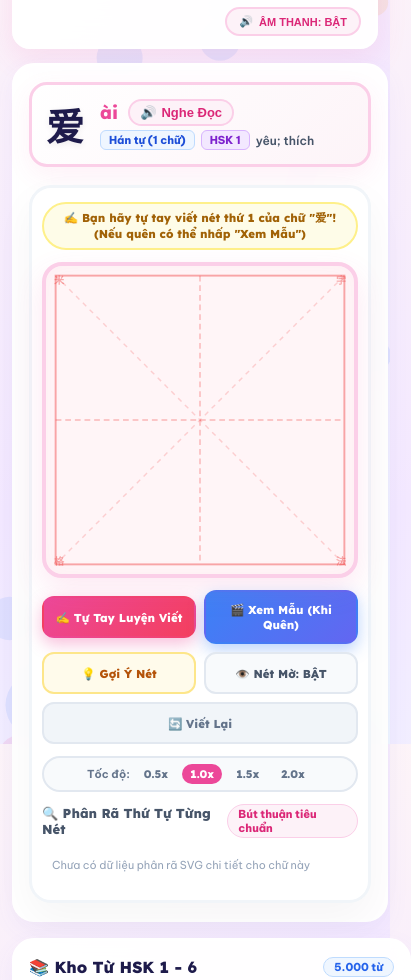
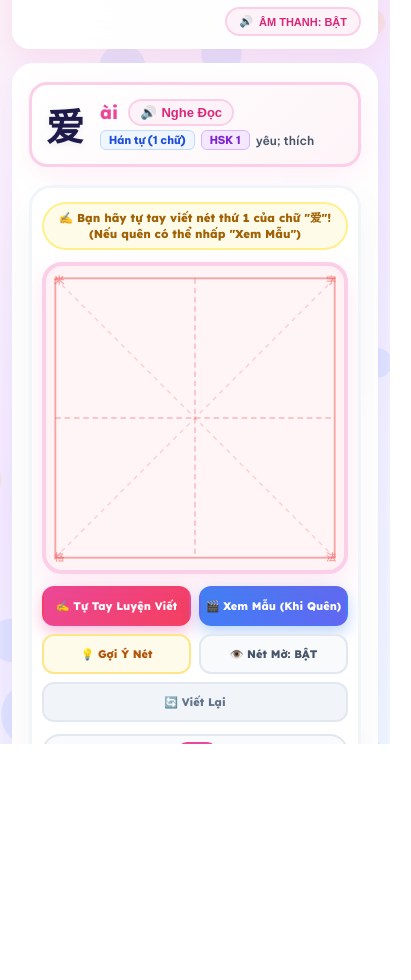
Before and after one commit to LeQuangKhai99/CyberpunkChina, a plain HTML site: page hanzi-stroke.html in a window 390 px wide. Shown: the part 100-1080 px from the top of the page, 411 px wide, since content can reach past the window. After the commit the page ends 844 px from the top, so only its background shows below. Drawn offline with nearby package versions, Linux system fonts and the light colour scheme; no server answers.

Commit message:
fix(mobile): resolve horizontal overflow and card clipping on mobile screens

```diff
--- a/hanzi-stroke.css
+++ b/hanzi-stroke.css
@@ -21,14 +21,23 @@
   --font-cjk: 'Noto Sans SC', 'PingFang SC', 'Microsoft YaHei', sans-serif;
 }
 
-body.hs-body {
+*, *::before, *::after {
+  box-sizing: border-box;
+}
+
+html, body.hs-body {
   margin: 0;
   padding: 0;
   min-height: 100vh;
+  max-width: 100vw;
+  overflow-x: hidden;
+  box-sizing: border-box;
+}
+
+body.hs-body {
   background: linear-gradient(135deg, #fdf4f8 0%, #f3e8ff 50%, #eff6ff 100%);
   font-family: var(--font-main);
   color: #1e1b4b;
-  overflow-x: hidden;
   -webkit-font-smoothing: antialiased;
   -moz-osx-font-smoothing: grayscale;
   text-rendering: optimizeLegibility;
@@ -38,8 +47,8 @@ body.hs-body {
   position: fixed;
   top: 0;
   left: 0;
-  width: 100%;
-  height: 100%;
+  width: 100vw;
+  height: 100vh;
   pointer-events: none;
   z-index: 0;
 }
@@ -47,12 +56,15 @@ body.hs-body {
 .hs-container {
   position: relative;
   z-index: 1;
+  width: 100%;
   max-width: 1480px;
   margin: 0 auto;
   padding: 16px 24px 48px;
   display: flex;
   flex-direction: column;
   gap: 20px;
+  box-sizing: border-box;
+  min-width: 0;
 }
 
 /* --------------------------------------------------------------------------
@@ -179,6 +191,10 @@ body.hs-body {
   grid-template-columns: 340px 1fr 320px;
   gap: 20px;
   align-items: start;
+  width: 100%;
+  max-width: 100%;
+  box-sizing: border-box;
+  min-width: 0;
 }
 
 @media (max-width: 1200px) {
@@ -195,15 +211,27 @@ body.hs-body {
     display: flex;
     flex-direction: column;
     gap: 16px;
+    width: 100%;
+    max-width: 100%;
+    min-width: 0;
   }
   .hs-center-panel {
     order: 1; /* Center panel (calligraphy canvas & target word) at TOP on mobile! */
+    width: 100%;
+    max-width: 100%;
+    min-width: 0;
   }
   .hs-vocab-panel {
     order: 2; /* Vocabulary selector below the canvas */
+    width: 100%;
+    max-width: 100%;
+    min-width: 0;
   }
   .hs-guide-panel {
     order: 3; /* Rules & 8 strokes at bottom */
+    width: 100%;
+    max-width: 100%;
+    min-width: 0;
   }
 }
 
@@ -215,6 +243,10 @@ body.hs-body {
   border-radius: 28px;
   padding: 22px;
   box-shadow: 0 14px 34px rgba(99, 102, 241, 0.08);
+  box-sizing: border-box;
+  width: 100%;
+  max-width: 100%;
+  min-width: 0;
 }
 
 /* --------------------------------------------------------------------------
@@ -642,14 +674,20 @@ body.hs-body {
   border: 3px solid #f1f5f9;
   box-shadow: 0 16px 40px rgba(0, 0, 0, 0.04);
   position: relative;
+  width: 100%;
+  max-width: 100%;
+  box-sizing: border-box;
+  min-width: 0;
+  overflow-x: hidden;
 }
 
 /* Prompt Banner */
 .hs-prompt-banner {
   display: flex;
   align-items: center;
+  justify-content: center;
   gap: 10px;
-  padding: 8px 20px;
+  padding: 8px 16px;
   border-radius: 999px;
   font-family: var(--font-brand);
   font-size: 13px;
@@ -658,6 +696,11 @@ body.hs-body {
   border: 2px solid #bfdbfe;
   color: #1d4ed8;
   transition: all 0.2s ease;
+  max-width: 100%;
+  box-sizing: border-box;
+  text-align: center;
+  white-space: normal;
+  word-break: break-word;
 }
 
 .hs-prompt-banner.success {
@@ -860,12 +903,17 @@ body.hs-body {
   flex-direction: column;
   gap: 10px;
   width: 100%;
+  max-width: 100%;
+  box-sizing: border-box;
+  min-width: 0;
 }
 
 .hs-breakdown-header {
   display: flex;
   align-items: center;
   justify-content: space-between;
+  width: 100%;
+  box-sizing: border-box;
 }
 
 .hs-breakdown-title {
@@ -893,6 +941,10 @@ body.hs-body {
   gap: 10px;
   overflow-x: auto;
   padding-bottom: 8px;
+  width: 100%;
+  max-width: 100%;
+  box-sizing: border-box;
+  min-width: 0;
 }
 
 .hs-breakdown-track::-webkit-scrollbar {
@@ -1277,13 +1329,21 @@ body.hs-body {
     padding: 14px 10px;
     border-radius: 22px;
     gap: 12px;
+    width: 100%;
+    max-width: 100%;
+    box-sizing: border-box;
+    min-width: 0;
+    overflow-x: hidden;
   }
 
   .hs-prompt-banner {
     font-size: 11.5px;
-    padding: 6px 12px;
+    padding: 6px 10px;
     text-align: center;
     line-height: 1.4;
+    max-width: 100%;
+    box-sizing: border-box;
+    word-break: break-word;
   }
 
   /* Mễ Điền Touch & Scale */
@@ -1291,29 +1351,44 @@ body.hs-body {
     touch-action: none !important;
     user-select: none;
     -webkit-user-select: none;
+    max-width: 100%;
+    margin: 0 auto;
+    box-sizing: border-box;
   }
 
   #hanziWriterTarget {
     touch-action: none !important;
+    max-width: 100%;
+    overflow: hidden;
+  }
+
+  #hanziWriterTarget svg {
+    max-width: 100% !important;
+    height: auto !important;
   }
 
   /* Responsive 2-column action buttons for thumb taps */
   .hs-controls-toolbar {
     display: grid;
-    grid-template-columns: 1fr 1fr;
+    grid-template-columns: minmax(0, 1fr) minmax(0, 1fr);
     gap: 8px;
     width: 100%;
+    max-width: 100%;
+    box-sizing: border-box;
   }
 
   .hs-ctrl-btn {
     width: 100%;
+    min-width: 0;
     box-sizing: border-box;
-    padding: 10px 8px;
-    font-size: 11.5px;
+    padding: 8px 4px;
+    font-size: 11px;
     border-radius: 12px;
     justify-content: center;
     text-align: center;
-    min-height: 42px;
+    min-height: 40px;
+    white-space: normal;
+    word-break: break-word;
   }
 
   .hs-ctrl-btn:nth-child(5) {
@@ -1324,13 +1399,27 @@ body.hs-body {
     grid-column: span 2;
     justify-content: center;
     margin-top: 4px;
-    padding: 6px 12px;
+    padding: 6px 8px;
+    width: 100%;
+    max-width: 100%;
+    box-sizing: border-box;
   }
 
   /* Stroke Breakdown Track */
+  .hs-breakdown-section {
+    width: 100%;
+    max-width: 100%;
+    box-sizing: border-box;
+    min-width: 0;
+  }
+
   .hs-breakdown-track {
     -webkit-overflow-scrolling: touch;
     padding-bottom: 4px;
+    width: 100%;
+    max-width: 100%;
+    box-sizing: border-box;
+    min-width: 0;
   }
 
   .hs-step-card {
--- a/hanzi-stroke.html
+++ b/hanzi-stroke.html
@@ -13,7 +13,7 @@
   <link href="https://fonts.googleapis.com/css2?family=Be+Vietnam+Pro:wght@400;500;600;700;800;900&family=Lexend:wght@500;600;700;800;900&family=Noto+Sans+SC:wght@300;400;500;700;900&family=Nunito:wght@600;700;800;900&display=swap" rel="stylesheet">
 
   <link rel="stylesheet" href="style.css?v=20261005_v6">
-  <link rel="stylesheet" href="hanzi-stroke.css?v=20261005_v1">
+  <link rel="stylesheet" href="hanzi-stroke.css?v=20261005_v3">
 </head>
 <body class="theme-pinyin-pop hs-body">
 
--- a/hanzi-stroke.js
+++ b/hanzi-stroke.js
@@ -618,8 +618,9 @@
       // Compute responsive canvas dimension
       let targetSize = 320;
       if (this.dom.gridBox && this.dom.gridBox.parentElement) {
-        const availableW = this.dom.gridBox.parentElement.clientWidth - 24;
-        targetSize = Math.min(320, Math.max(260, availableW));
+        const parentW = this.dom.gridBox.parentElement.getBoundingClientRect().width;
+        const availableW = Math.floor(parentW - 20);
+        targetSize = Math.min(320, Math.max(220, availableW));
         this.dom.gridBox.style.width = `${targetSize}px`;
         this.dom.gridBox.style.height = `${targetSize}px`;
       }
```
